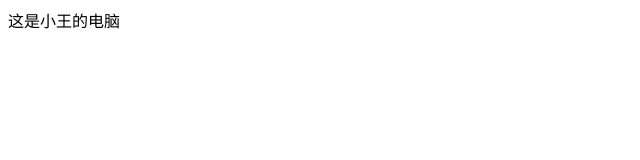
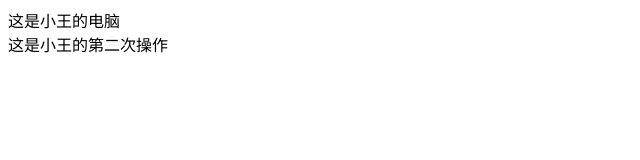
Before and after one commit to Jackgithub1993/first, a plain HTML site: page login.html in a window 1280 px wide. Shown: the whole page, without its empty margins (0-640 px from the left). Drawn offline with Linux system fonts and the light colour scheme.

Commit message:
这是小王二次操作了哈哈

```diff
--- a/login.html
+++ b/login.html
@@ -8,5 +8,6 @@
 </head>
 <body>
   <div>这是小王的电脑</div>
+  <div>这是小王的第二次操作</div>
 </body>
 </html>
```
